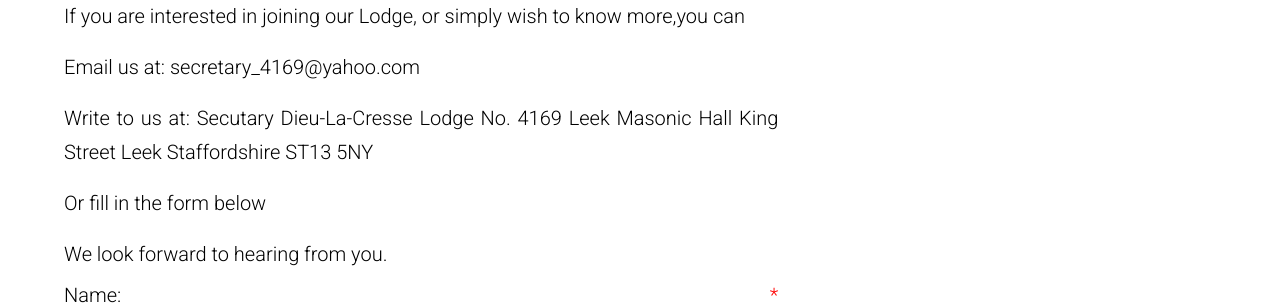
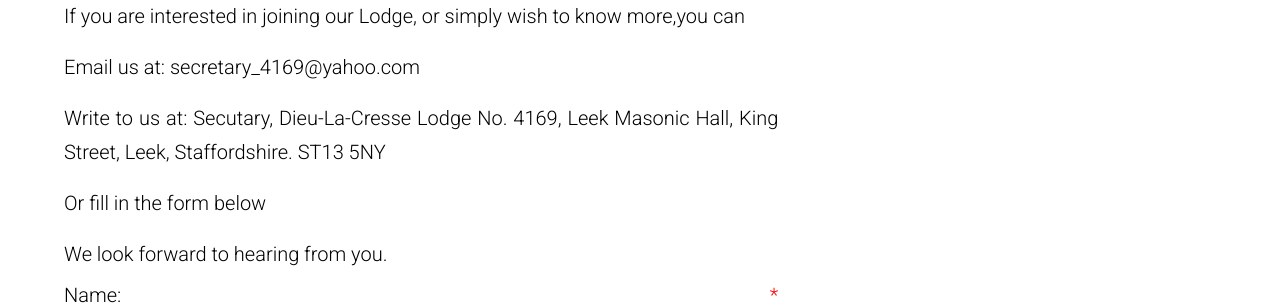
Before and after one commit to ajmaxwello/dieu-la-cresse, a Jekyll site: the page built from contact.md, in a window 1280 px wide. Shown: the part 513-818 px from the top of the page. Built offline with Jekyll 4.4.1, drawn with Linux system fonts in a browser that asks for light colours.

Commit message:
correct address view

```diff
--- a/contact.md
+++ b/contact.md
@@ -12,12 +12,12 @@ If you are interested in joining our Lodge, or simply wish to know more,you can
 Email us at: secretary_4169@yahoo.com
 
 Write to us at:
-Secutary
-Dieu-La-Cresse Lodge No. 4169
-Leek Masonic Hall
-King Street
-Leek
-Staffordshire
+Secutary,
+Dieu-La-Cresse Lodge No. 4169,
+Leek Masonic Hall,
+King Street,
+Leek,
+Staffordshire.
 ST13 5NY
 
 Or fill in the form below
```
